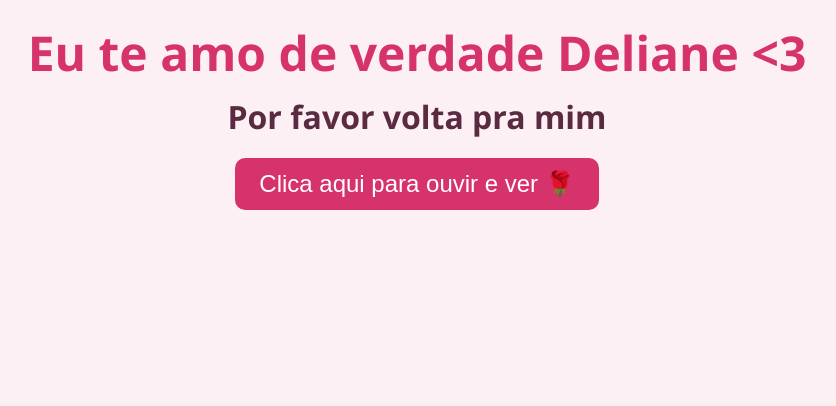
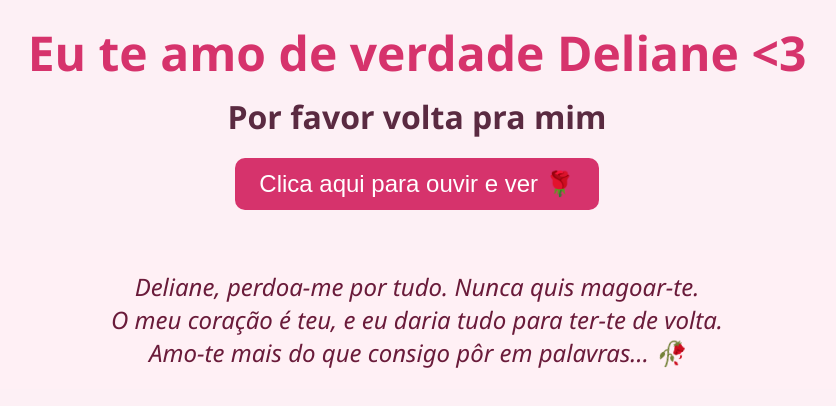
Before and after one commit to piupiurato/deliane, a plain HTML site: page index.html in a window 1280 px wide. Shown: the whole page, without its empty margins (223-1059 px from the left). Drawn offline with Linux system fonts and the light colour scheme.

Commit message:
Update index.html

```diff
--- a/index.html
+++ b/index.html
@@ -78,6 +78,22 @@
         font-size: 1.5em;
       }
     }
+
+    .mensagem-amor {
+      text-align: center;
+      padding: 20px;
+      font-size: 1.2em;
+      background-color: #fff0f5;
+      color: #6a1b3a;
+      font-style: italic;
+    }
+
+    @media (min-width: 768px) {
+      .mensagem-amor {
+        font-size: 1.5em;
+      }
+    }
+
   </style>
 </head>
 <body>
@@ -91,6 +107,13 @@
   <div class="video-container" id="videoContainer">
     <video id="meuVideo" src="video-deliane.mp4" loop></video>
   </div>
+
+  <div class="mensagem-amor">
+    <p>Deliane, perdoa-me por tudo. Nunca quis magoar-te.</p>
+    <p>O meu coração é teu, e eu daria tudo para ter-te de volta.</p>
+    <p>Amo-te mais do que consigo pôr em palavras... 🥀</p>
+  </div>
+
 
   <script>
     function tocarVideo() {
```
